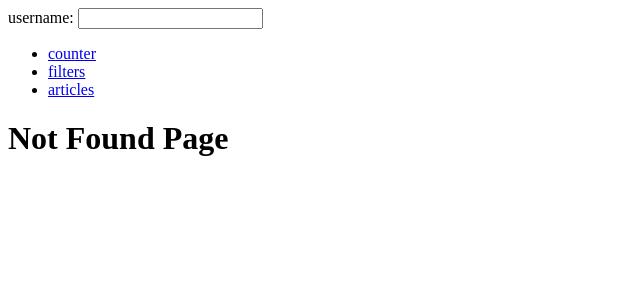
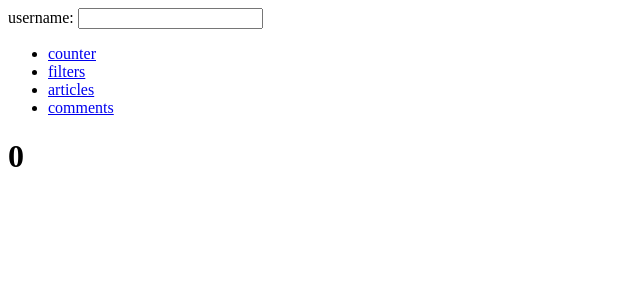
Before and after one commit to romabelka/basic-react-1902, a React (Create React App) app: page /comments/0 in a window 1280 px wide. Before the commit this address had no page. Shown: the top 300 px of the page, without its empty margins (0-640 px from the left). Built offline with nearby package versions, Linux system fonts and the light colour scheme.

Commit message:
Create Router

```diff
--- a/src/App.js
+++ b/src/App.js
@@ -5,6 +5,7 @@ import ArticlesPage from './components/routes/articles'
 import UserForm from './components/user-form'
 import Filters from './components/filters'
 import Counter from './components/counter'
+import AllComments from './components/AllComments'
 import 'react-select/dist/react-select.css'
 
 class App extends Component {
@@ -19,8 +20,10 @@ class App extends Component {
                     <li><NavLink to = "/counter" activeStyle = {{ color: 'red' }}>counter</NavLink></li>
                     <li><NavLink to = "/filters" activeStyle = {{ color: 'red' }}>filters</NavLink></li>
                     <li><NavLink to = "/articles" activeStyle = {{ color: 'red' }}>articles</NavLink></li>
+                    <li><NavLink to = "/comments/5" activeStyle = {{ color: 'red' }}>comments</NavLink></li>
                 </ul>
                 <Switch>
+                    <Route path = "/comments/:count" component = {AllComments} />
                     <Route path = "/counter" component = {Counter} exact />
                     <Route path = "/filters" component = {Filters} />
                     <Route path = "/articles/new" render = {() => <h1>New Article Form</h1>} />
--- /dev/null
+++ b/src/components/AllComments/index.js
@@ -0,0 +1,18 @@
+import React from 'react'
+import { NavLink } from 'react-router-dom'
+import PropTypes from 'prop-types'
+import Comment from '../comment'
+
+class AllComments extends React.Component {
+  render() {
+    return(
+      <h1>{this.props.match.params.count}</h1>
+    )
+  }
+}
+
+AllComments.propTypes = {
+  match: PropTypes.object
+}
+
+export default AllComments
```
